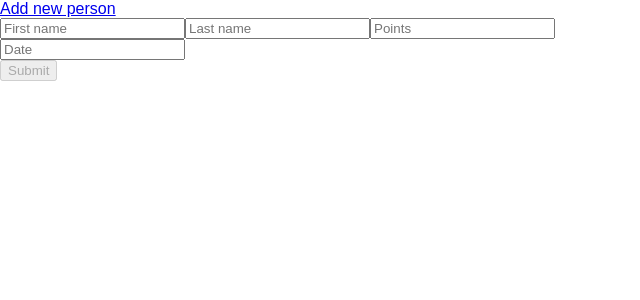
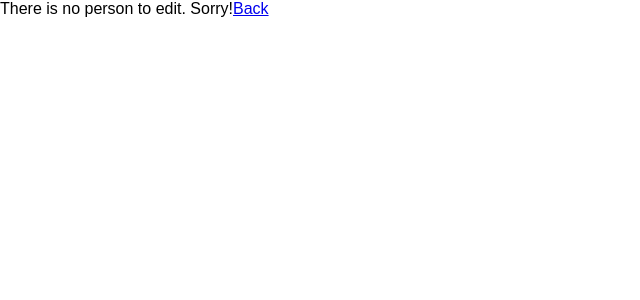
Before and after one commit to krzysztof4M/leaderboard, a React (Create React App) app: page /edit/1 in a window 1280 px wide. Shown: the top 300 px of the page, without its empty margins (0-640 px from the left). Built offline with nearby package versions, Linux system fonts and the light colour scheme.

Commit message:
no person to edit placeholder

```diff
--- a/src/App.js
+++ b/src/App.js
@@ -2,7 +2,6 @@ import React, { Component } from 'react'
 import './App.css'
 import {
   Route,
-  Link,
   Switch,
   Redirect
 } from 'react-router-dom'
@@ -15,7 +14,6 @@ class App extends Component {
   render() {
     return (
       <div>
-        <Link to={'/add'}>Add new person</Link>
         <Switch>
           <Route exact path="/" component={MainPage} />
           <Route exact path="/add" component={Add} />
--- a/src/Edit.js
+++ b/src/Edit.js
@@ -1,18 +1,21 @@
-import React, { Component } from 'react';
+import React, { Component } from 'react'
 import { connect } from 'react-redux'
+import { Link } from 'react-router-dom'
 import Form from './Form'
 import { editPerson } from './actions'
 
 class Edit extends Component {
 
-    prepareInitialValues = () => {
-        return this.props.person
-    }
-
     render(){
         return (
             <div>
-                <Form initialValues={this.props.person} submitFunc={this.props.editPerson}/>
+                {
+                    this.props.person ?
+                    <Form initialValues={this.props.person} submitFunc={this.props.editPerson}/>
+                    :
+                    <NoPersonPlaceholder />
+                }
+
             </div>
         )
     }
@@ -24,3 +27,9 @@ export default connect(
     }),
     { editPerson }
 )(Edit)
+
+const NoPersonPlaceholder = () =>
+    <div>
+        There is no person to edit. Sorry!
+        <Link to={'/'}>Back</Link>
+    </div>
--- a/src/Form.js
+++ b/src/Form.js
@@ -1,6 +1,7 @@
 import React, { Component } from 'react'
 import { Field, reduxForm } from 'redux-form'
 import DatePicker from 'react-datepicker'
+import { Link } from 'react-router-dom'
 import moment from 'moment'
 
 import 'react-datepicker/dist/react-datepicker-cssmodules.css'
@@ -51,6 +52,7 @@ class Form extends Component {
             <div>
           </div>
             <button type="submit" disabled={pristine || submitting || invalid}>Submit</button>
+            <Link to={'/'}>Cancel</Link>
       </form>
     )
   }
--- a/src/MainPage.js
+++ b/src/MainPage.js
@@ -1,6 +1,7 @@
 import React, { Component }  from 'react'
 import { connect } from 'react-redux'
 import DatePicker from 'react-datepicker'
+import { Link } from 'react-router-dom'
 import moment from 'moment'
 import Ranking from './Ranking'
 import { changeFilter } from './actions'
@@ -13,6 +14,7 @@ class MainPage extends Component {
         const { people, filterDate, changeFilter } = this.props
         return (
             <React.Fragment>
+                <Link to={'/add'}>Add new person</Link>
                 <DatePicker
                     selected={filterDate ? moment(filterDate) : null}
                     onChange={changeFilter}
--- a/src/selectors.js
+++ /dev/null
@@ -1,4 +0,0 @@
-
-const getHighlightedPerson = (people, id) => {
-    return people.find(obj => obj.id === id)
-}
```
Also changed, not shown: src/index.js (+7 -7 lines), src/logo.svg (deleted).
